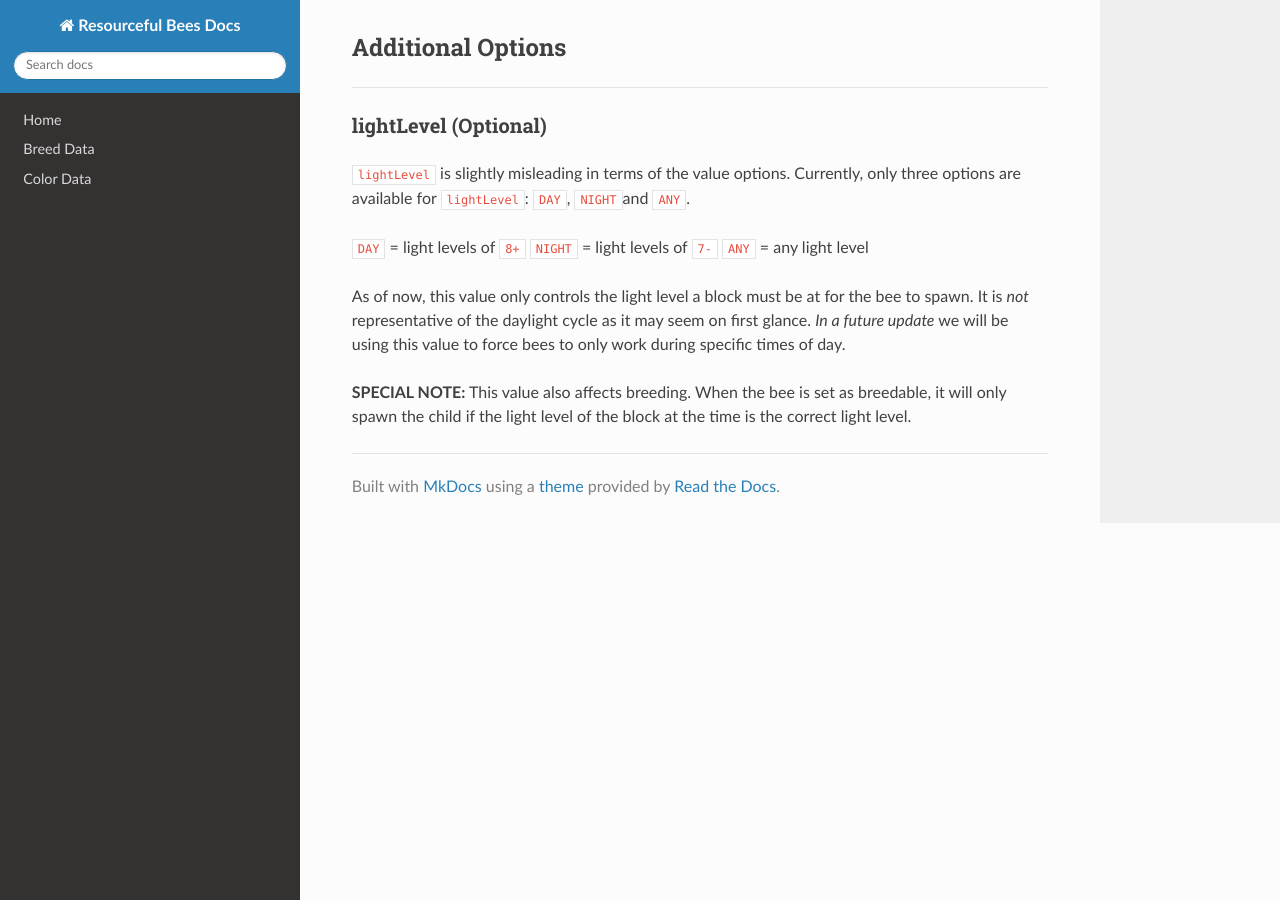
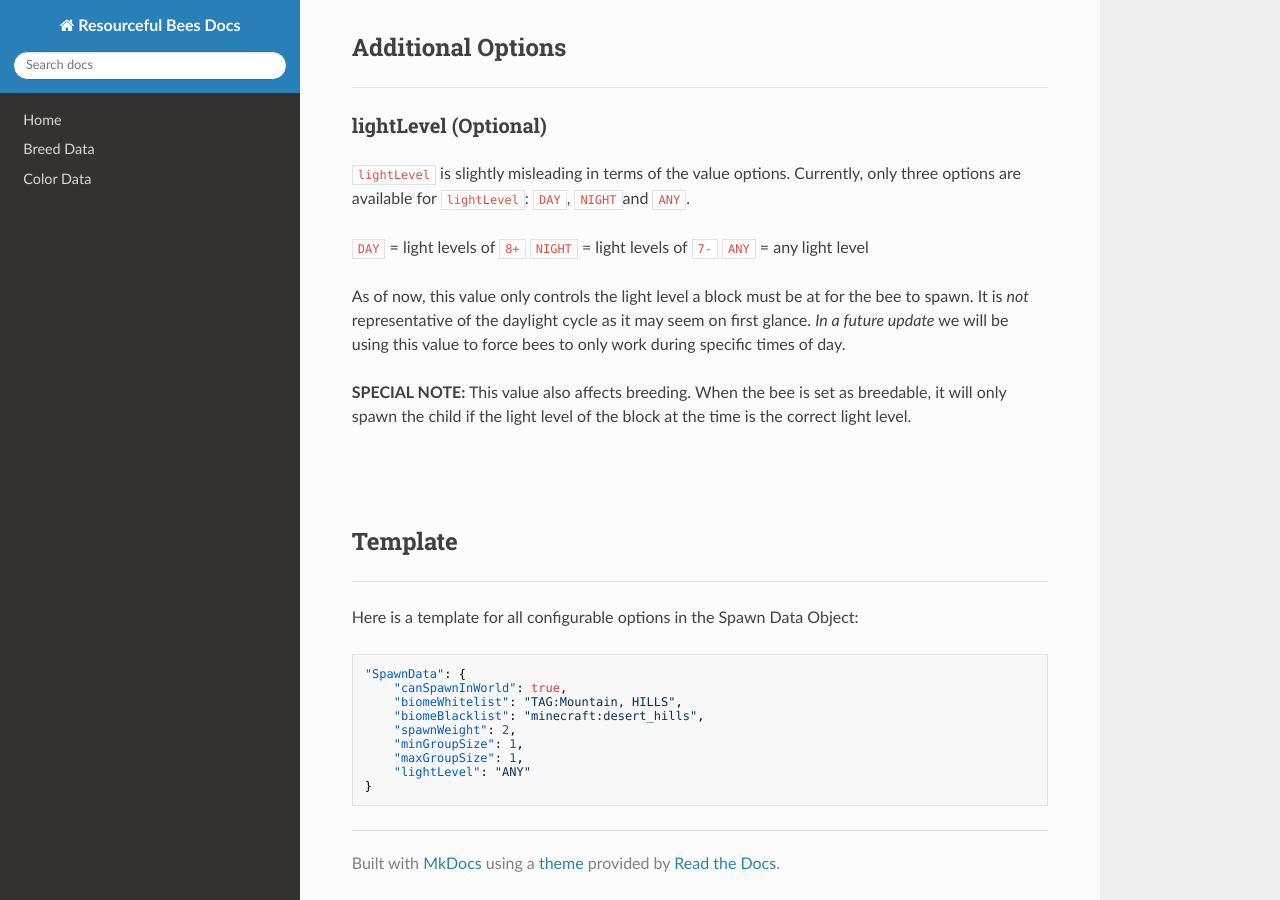
Before and after one commit to Team-Resourceful/ResourcefulBeesDocs, an MkDocs documentation site: the page built from docs/bee_data/spawn_data.md, in a window 1280 px wide and 900 px high, scrolled down 2710 px. Built offline with MkDocs 1.6.1, drawn with Linux system fonts in a browser that asks for light colours; nearby versions of some CDN libraries.

Commit message:
docs/bee_data/spawn_data.md updated from https://stackedit.io/

````diff
--- a/docs/bee_data/spawn_data.md
+++ b/docs/bee_data/spawn_data.md
@@ -116,7 +116,27 @@ This example will let only a single bee spawn in any mountain or hills biome exc
 As of now, this value only controls the light level a block must be at for the bee to spawn. It is *not* representative of the daylight cycle as it may seem on first glance. *In a future update* we will be using this value to force bees to only work during specific times of day.
 
 **SPECIAL NOTE:** This value also affects breeding. When the bee is set as breedable, it will only spawn the child if the light level of the block at the time is the correct light level.
+
+<br>
+<br>
+
+## **Template**
+***
+
+Here is a template for all configurable options in the Spawn Data Object:
+
+```json
+"SpawnData": {
+	"canSpawnInWorld": true,
+	"biomeWhitelist": "TAG:Mountain, HILLS",
+	"biomeBlacklist": "minecraft:desert_hills",
+	"spawnWeight": 2,
+	"minGroupSize": 1,
+	"maxGroupSize": 1,
+	"lightLevel": "ANY"
+}
+```
 <!--stackedit_data:
-eyJoaXN0b3J5IjpbLTE0MDcyMzMzMDMsMTkyODk1NzIwNywxNj
+eyJoaXN0b3J5IjpbLTE5MjExODE5NjMsMTkyODk1NzIwNywxNj
 g0NjMzMDcxXX0=
 -->
````
